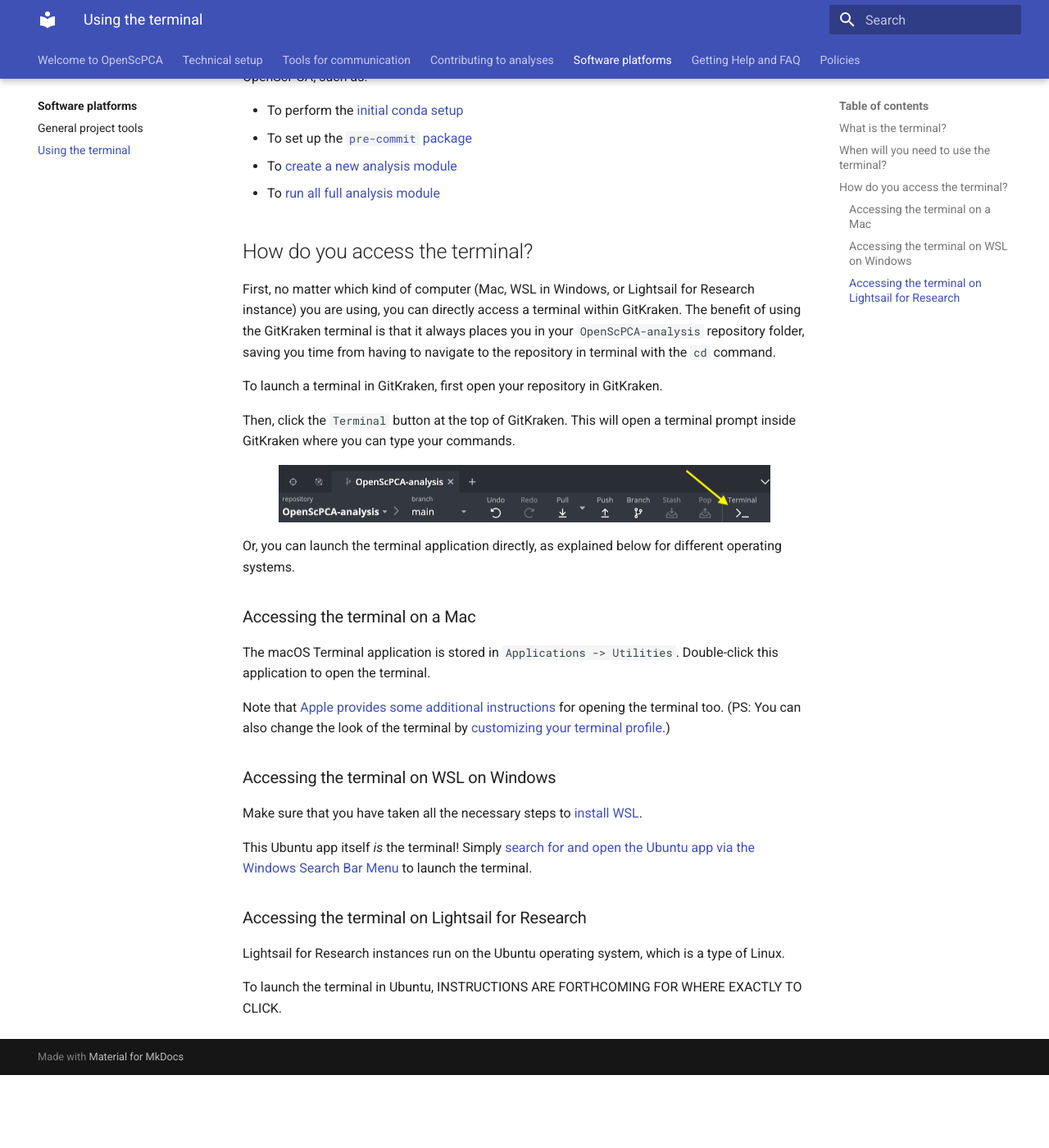
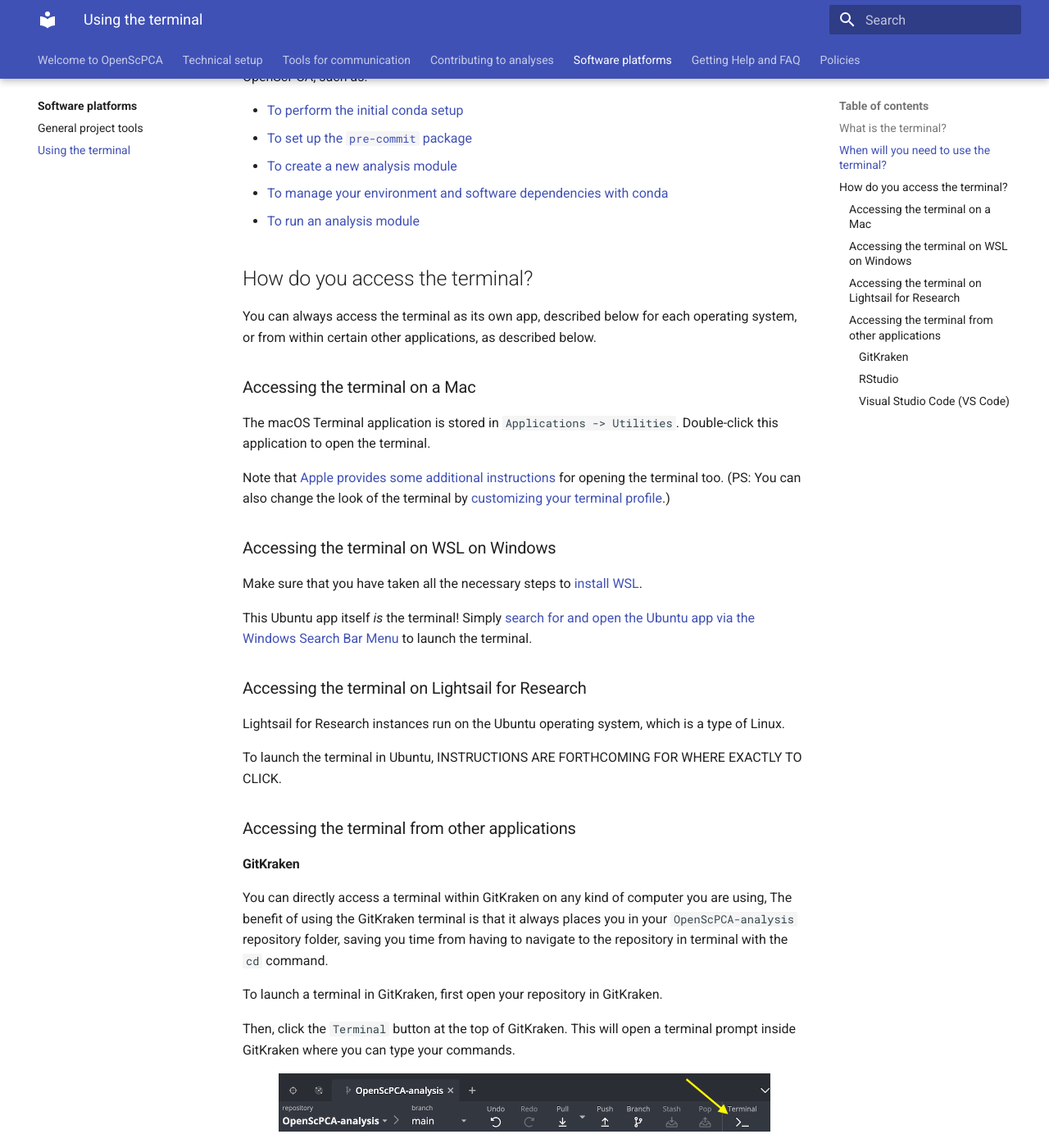
Before and after one commit to AlexsLemonade/OpenScPCA-analysis, an MkDocs documentation site: the page built from docs/software-platforms/general-tools/using-the-terminal.md, in a window 1280 px wide and 1400 px high, scrolled down 927 px. Shown: the whole window at 82% size. Built offline with MkDocs 1.6.1 and Material for MkDocs 9.7.7, drawn with Linux system fonts in a browser that asks for light colours; before the commit the page ends 2238 px from its top, so only the background shows below that; some of the changed text lies outside the part shown.

Commit message:
update terminal docs

```diff
--- a/docs/software-platforms/general-tools/using-the-terminal.md
+++ b/docs/software-platforms/general-tools/using-the-terminal.md
@@ -30,27 +30,15 @@
 
 There are certain situations that you will need to use a terminal as part of contributing to OpenScPCA, such as:
 
-- To perform the [initial conda setup](../../technical-setup/environment-setup/setup-conda.md)
-- To set up the [`pre-commit` package](../../technical-setup/environment-setup/setup-precommit.md)
-- To [create a new analysis module](../../contributing-to-analyses/analysis-modules/STUB_LINK create a module)
-- To [run all full analysis module](STUB_LINK run an analysis module)
+- [To perform the initial conda setup](../../technical-setup/environment-setup/setup-conda.md)
+- [To set up the `pre-commit` package](../../technical-setup/environment-setup/setup-precommit.md)
+- [To create a new analysis module](../../contributing-to-analyses/analysis-modules/STUB_LINK create a module)
+- [To manage your environment and software dependencies with conda](../../contributing-to-analyses/starting-your-analysis/determining-software-requirements.md#managing-software-dependencies-in-python-with-conda)
+- [To run an analysis module](STUB_LINK run an analysis module)
 
 ## How do you access the terminal?
 
-First, no matter which kind of computer (Mac, WSL in Windows, or Lightsail for Research instance) you are using, you can directly access a terminal within GitKraken.
-The benefit of using the GitKraken terminal is that it always places you in your `OpenScPCA-analysis` repository folder, saving you time from having to navigate to the repository in terminal with the `cd` command.
-
-To launch a terminal in GitKraken, first open your repository in GitKraken.
-
-Then, click the `Terminal` button at the top of GitKraken.
-This will open a terminal prompt inside GitKraken where you can type your commands.
-
-<figure markdown="span">
-    ![Open the terminal in GitKraken.](../../img/gitkraken-terminal-button.png){width="600"}
-</figure>
-
-
-Or, you can launch the terminal application directly, as explained below for different operating systems.
+You can always access the terminal as its own app, described below for each operating system, or from within certain other applications, as described below.
 
 
 ### Accessing the terminal on a Mac
@@ -74,3 +62,46 @@
 Lightsail for Research instances run on the Ubuntu operating system, which is a type of Linux.
 
 To launch the terminal in Ubuntu, INSTRUCTIONS ARE FORTHCOMING FOR WHERE EXACTLY TO CLICK.
+
+
+### Accessing the terminal from other applications
+
+#### GitKraken
+
+You can directly access a terminal within GitKraken on any kind of computer you are using,
+The benefit of using the GitKraken terminal is that it always places you in your `OpenScPCA-analysis` repository folder, saving you time from having to navigate to the repository in terminal with the `cd` command.
+
+To launch a terminal in GitKraken, first open your repository in GitKraken.
+
+Then, click the `Terminal` button at the top of GitKraken.
+This will open a terminal prompt inside GitKraken where you can type your commands.
+
+<figure markdown="span">
+    ![Open the terminal in GitKraken.](../../img/gitkraken-terminal-button.png){width="600"}
+</figure>
+
+
+#### RStudio
+
+You can access RStudio's integrated terminal by clicking on the `Terminal` tab in the Console.
+Learn more about using the integrated terminal [from Posit's docmentation](https://support.posit.co/hc/en-us/articles/115010737148-Using-the-RStudio-Terminal-in-the-RStudio-IDE).
+
+??? "Working on Windows with WSL?"
+    If you are working on a Windows computer with WSL, you will access this terminal from the [RStudio Server](STUB_LINK rstudio server instructions) you launch in your browser.
+
+#### Visual Studio Code (VS Code)
+
+[VS Code](https://code.visualstudio.com/) is a powerful text editor that you may use while contributing to OpenScPCA.
+[Follow these instructions](https://code.visualstudio.com/docs/terminal/basics) to use its integrated terminal.
+
+??? "Working on Windows with WSL?"
+    If you are working on a Windows computer with WSL, you should also [install the WSL extension](https://marketplace.visualstudio.com/items?itemName=ms-vscode-remote.remote-wsl) to be able to open files and run code within WSL.
+    Learn more about [working with VS code from WSL from this documentation](https://code.visualstudio.com/docs/remote/wsl-tutorial).
+
+    The terminal in VS Code will launch as either the Windows PowerShell or bash (Ubuntu) depending on what files you open in VS Code:
+
+    - If you open files on the Windows side of your system, the terminal will be Windows PowerShell.
+    - If you open files on the WSL side of your system, the terminal will be bash (Ubuntu).
+
+    To launch VS Code on the WSL side, type the command [`code`](https://code.visualstudio.com/docs/editor/command-line) in Ubuntu in the directory you want to open.
+    The first time you run this command, the VS Code `code` helper will install; then, you can use it to launch VS Code.
```
